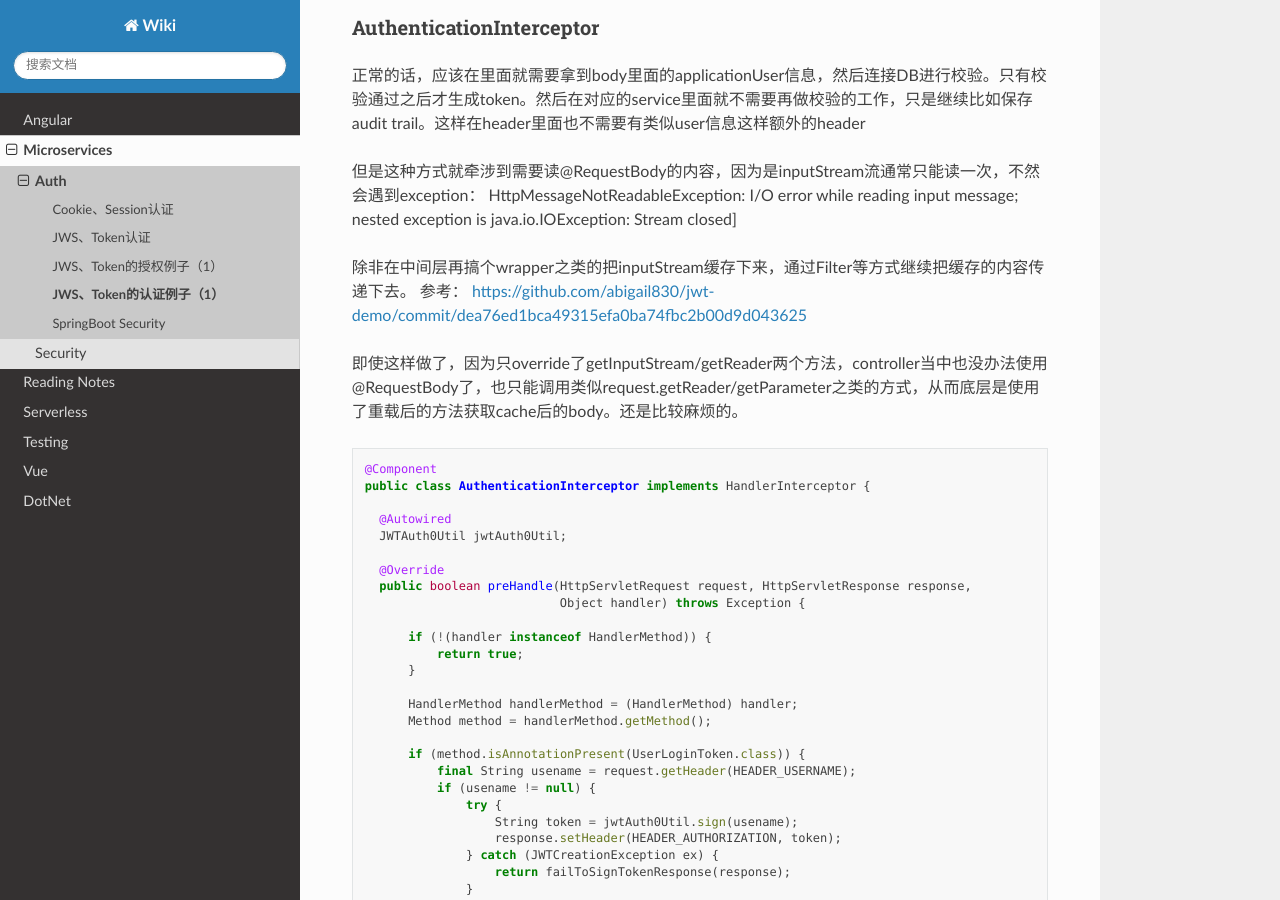
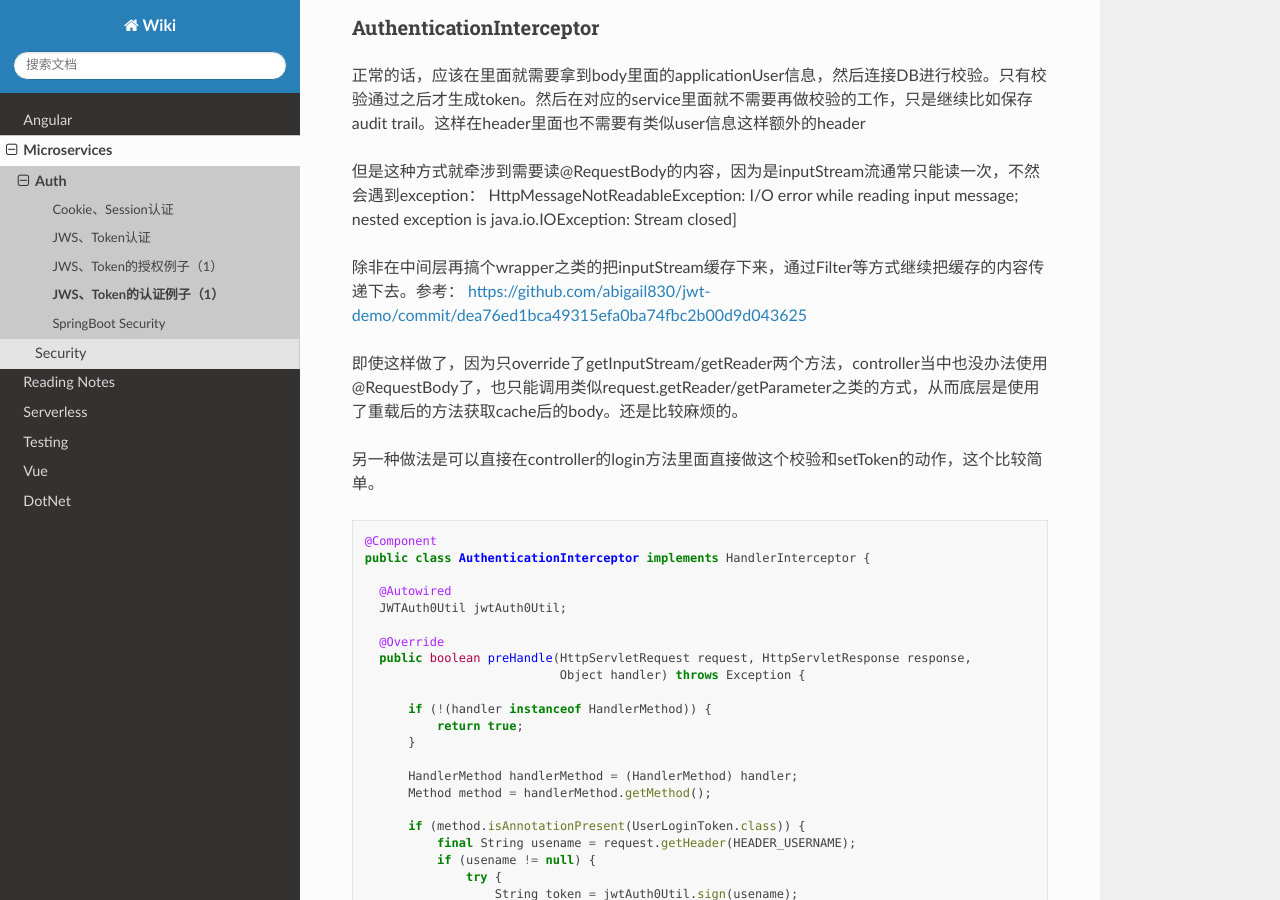
Before and after one commit to abigail830/Sphinx_wiki, a Sphinx documentation site: the page built from source/Microservices/Auth/JWT_token_Authe.rst, in a window 1280 px wide and 900 px high, scrolled down 731 px. Built offline with Sphinx 7.4.7 and the Read the Docs theme 2.0.0, drawn with Linux system fonts in a browser that asks for light colours.

Commit message:
Update JWT_token_Authe.rst

```diff
--- a/source/Microservices/Auth/JWT_token_Authe.rst
+++ b/source/Microservices/Auth/JWT_token_Authe.rst
@@ -39,10 +39,11 @@ AuthenticationInterceptor
 
 但是这种方式就牵涉到需要读@RequestBody的内容，因为是inputStream流通常只能读一次，不然会遇到exception： HttpMessageNotReadableException: I/O error while reading input message; nested exception is java.io.IOException: Stream closed]
 
-除非在中间层再搞个wrapper之类的把inputStream缓存下来，通过Filter等方式继续把缓存的内容传递下去。
-参考： https://github.com/abigail830/jwt-demo/commit/dea76ed1bca49315efa0ba74fbc2b00d9d043625
+除非在中间层再搞个wrapper之类的把inputStream缓存下来，通过Filter等方式继续把缓存的内容传递下去。参考： https://github.com/abigail830/jwt-demo/commit/dea76ed1bca49315efa0ba74fbc2b00d9d043625
 
 即使这样做了，因为只override了getInputStream/getReader两个方法，controller当中也没办法使用@RequestBody了，也只能调用类似request.getReader/getParameter之类的方式，从而底层是使用了重载后的方法获取cache后的body。还是比较麻烦的。
+
+另一种做法是可以直接在controller的login方法里面直接做这个校验和setToken的动作，这个比较简单。
 
 .. code-block:: java
 
```
